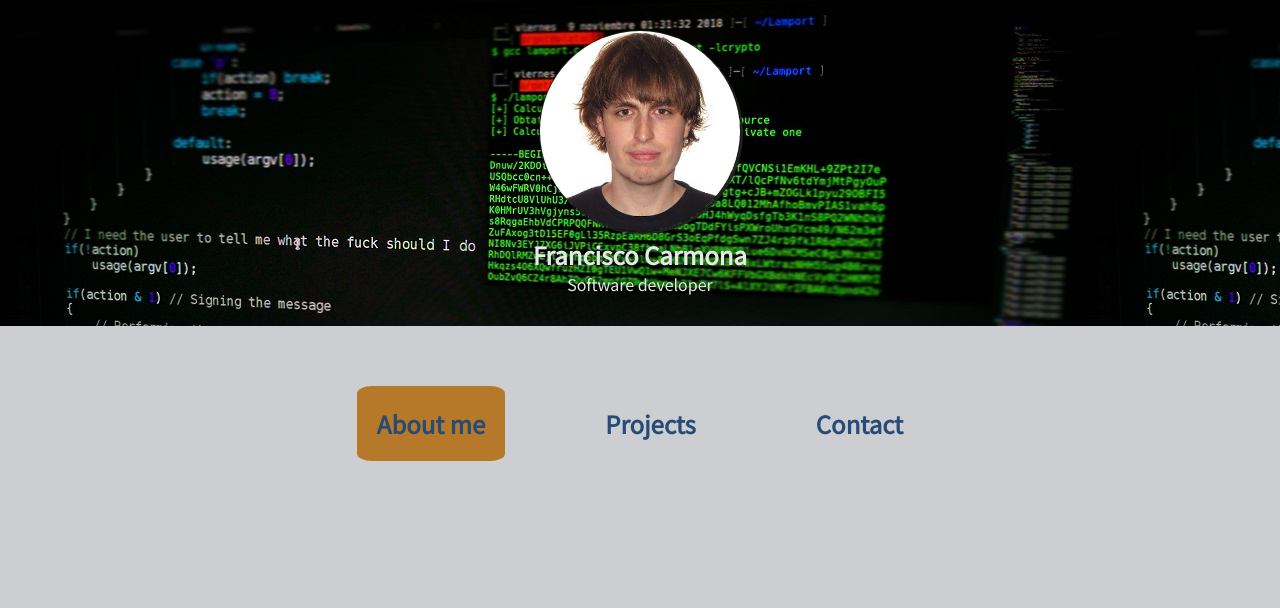
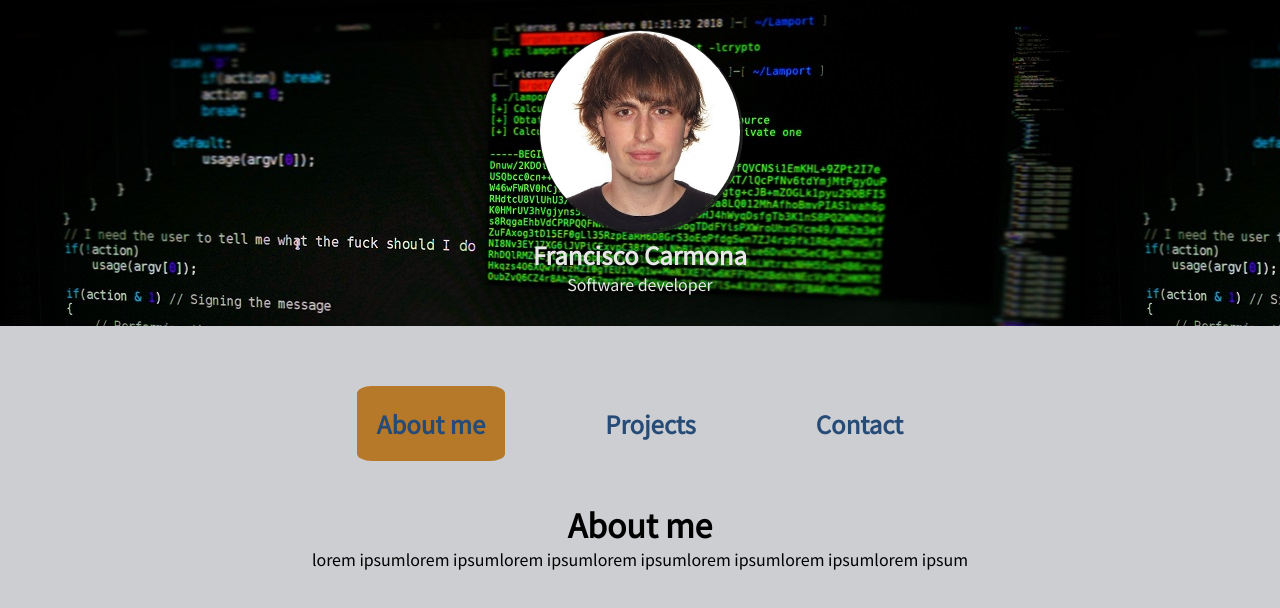
Before and after one commit to Frankcs96/react-portfolio, a React (Create React App) app: page / in a window 1280 px wide. Shown: the top 608 px of the page. Built offline with nearby package versions, Linux system fonts and the light colour scheme.

Commit message:
5/26/2020

```diff
--- /dev/null
+++ b/src/components/main/About.js
@@ -0,0 +1,16 @@
+import React from "react";
+
+
+const About = () => {
+
+    return (
+      <div className="about">
+          <h1>About me</h1>
+          <p>lorem ipsumlorem ipsumlorem ipsumlorem ipsumlorem ipsumlorem ipsumlorem ipsum</p>
+      </div>
+    );
+}
+
+
+
+export default About
--- /dev/null
+++ b/src/components/main/Contact.js
@@ -0,0 +1,14 @@
+import React from "react";
+
+
+const Contact = () => {
+    return (
+        <div className="contact">
+            <h1>Contacts</h1>
+        </div>
+    );
+}
+
+
+
+export default Contact
--- a/src/components/main/Main.css
+++ b/src/components/main/Main.css
@@ -26,7 +26,40 @@ main {
 
 }
 
+.about {
+    animation-name: fadeInContent;
+    animation-duration: 2s;
+
+}
+
+.projects {
+
+    animation-name: fadeInContent;
+    animation-duration: 2s;
+}
+
+.contact {
+    animation-name: fadeInContent;
+    animation-duration: 2s;
+
+}
+
+.mainContent {
+    color: black;
+    display: flex;
+    align-items: center;
+    justify-content: center;
+    text-align: center;
+}
+
+
+
 @keyframes buttonAnimation {
     from {background-color: #cdced2}
     to {background-color: #b67929}
 }
+
+@keyframes fadeInContent {
+    from {opacity: 0}
+    to {opacity: 1}
+}
--- a/src/components/main/Main.js
+++ b/src/components/main/Main.js
@@ -1,6 +1,9 @@
 import React, {useState} from "react";
 import SectionPicker from "./SectionPicker";
 import './Main.css'
+import Contact from "./Contact";
+import Projects from "./Projects";
+import About from "./About";
 
 
 const Main = () => {
@@ -11,9 +14,27 @@ const Main = () => {
         setSelected(index)
     }
 
+    function haveToRender(state) {
+        if(state === 0){
+            return <About/>
+        }
+        if(state === 1){
+            return <Projects/>
+        }
+        if(state === 2){
+            return <Contact/>
+        }
+    }
+
+
+
     return (
         <main>
             <SectionPicker selected = {selected} sectionPickerHandler = {sectionPickerHandler}/>
+            <div className="mainContent">
+            {haveToRender(selected)}
+            </div>
+
         </main>
 
     );
--- /dev/null
+++ b/src/components/main/Projects.js
@@ -0,0 +1,14 @@
+import React from "react";
+
+
+const Projects = () => {
+    return (
+        <div className="projects">
+            <h1>Projects</h1>
+        </div>
+    );
+}
+
+
+
+export default Projects
```
